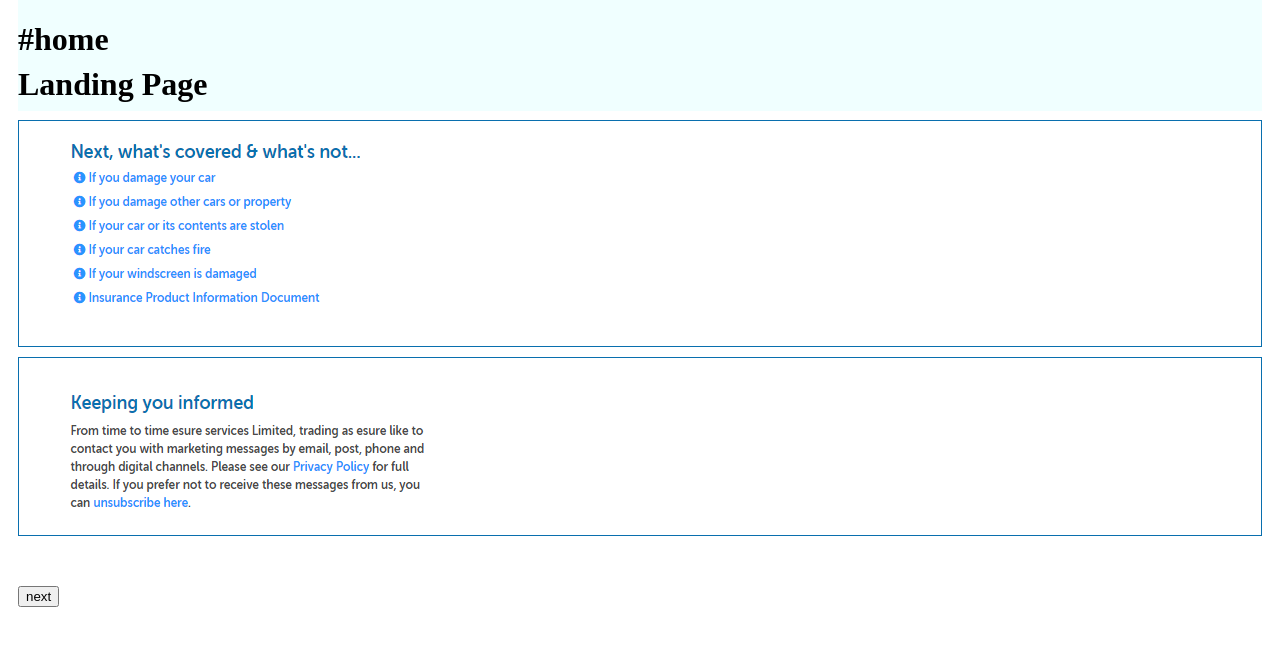
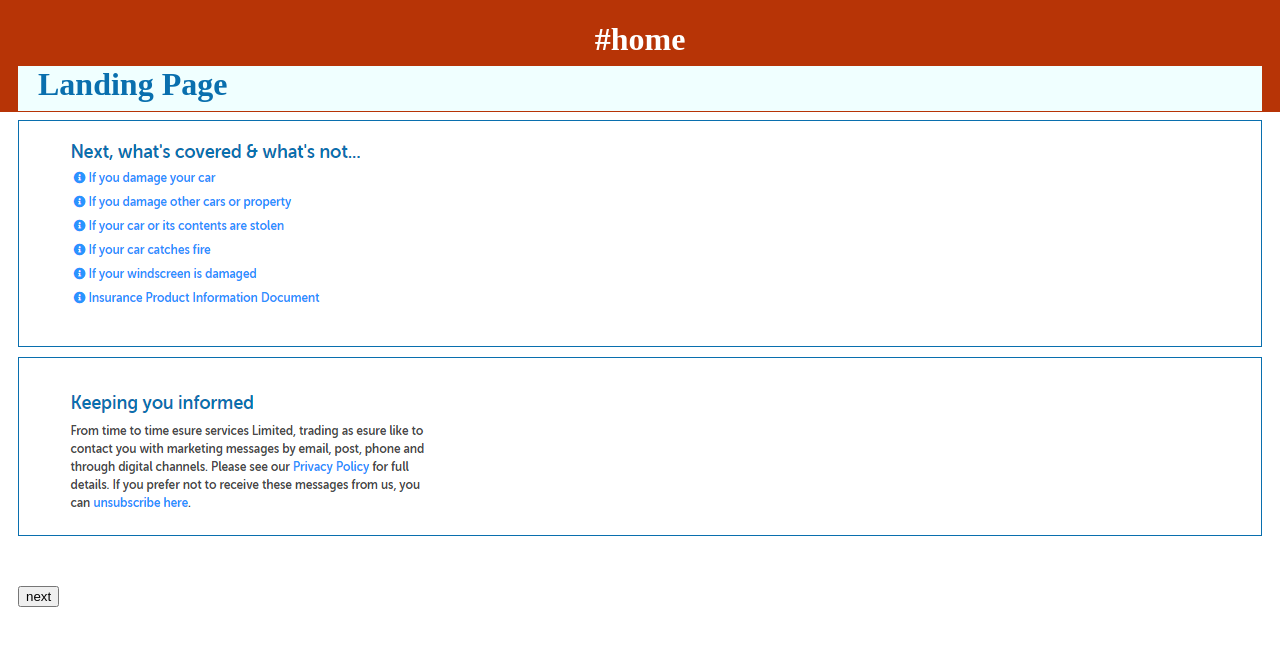
Before and after one commit to vlatkoMiloshevski/angular-starter-dynamic-config, an Angular app: page / in a window 1280 px wide. Shown: the top 646 px of the page. Built offline with nearby package versions, Linux system fonts and the light colour scheme.

Commit message:
style updates

```diff
--- a/src/app/app.component.html
+++ b/src/app/app.component.html
@@ -1,14 +1,16 @@
 <div style="margin :10px;">
-  <div style="
-    left: 18px;
+  <div [ngStyle]="{'background-color': insuranceType==='#home' ? '#b73406' : (insuranceType==='#car' ? '#096fae' : '#009c9c') }" style="
+    left: 0;
     position: fixed;
     height: 100px;
-    background-color: azure;
     top: 0;
-    right: 18px;">
+    right: 0;
+    color: white;
+    text-align: center;
+    padding: 0px 20px 12px;">
     <h1>{{insuranceType}}</h1>
   </div>
-  <div  style="margin-top: 120px;">
+  <div style="margin-top: 120px;">
     <router-outlet></router-outlet>
   </div>
 </div>
--- a/src/app/core/landing/landing.component.html
+++ b/src/app/core/landing/landing.component.html
@@ -5,7 +5,8 @@
     background-color: azure;
     top: 45px;
     right: 18px;
-    padding-left: 0px;">Landing Page</h1>
+    color: #096fae;
+    padding-left: 20px;">Landing Page</h1>
     <div *ngFor="let dynamicComponent of dynamicComponentList" style="border: 1px solid #096fae;
     padding: 10px; margin-bottom: 10px;">
         <app-dynamic-loader [dynamicComponent]="dynamicComponent"></app-dynamic-loader>
--- a/src/app/core/payment/payment.component.html
+++ b/src/app/core/payment/payment.component.html
@@ -5,7 +5,8 @@
     background-color: azure;
     top: 45px;
     right: 18px;
-    padding-left: 0px;">Payment Page</h1>
+    color: #096fae;
+    padding-left: 20px;">Payment Page</h1>
     <div style="border: 1px solid #096fae; padding: 10px; margin-bottom: 10px;">
         <div>
             <img src="../../../../assets/images/Screenshot_3_3.png" />
--- a/src/app/core/review/review.component.html
+++ b/src/app/core/review/review.component.html
@@ -5,7 +5,8 @@
     background-color: azure;
     top: 45px;
     right: 18px;
-    padding-left: 0px;">Review Page</h1>
+    color: #096fae;
+    padding-left: 20px;">Review Page</h1>
     <div *ngFor="let dynamicComponent of dynamicComponentList" style="border: 1px solid #096fae;
     padding: 10px; margin-bottom: 10px;">
         <app-dynamic-loader [dynamicComponent]="dynamicComponent"></app-dynamic-loader>
```
